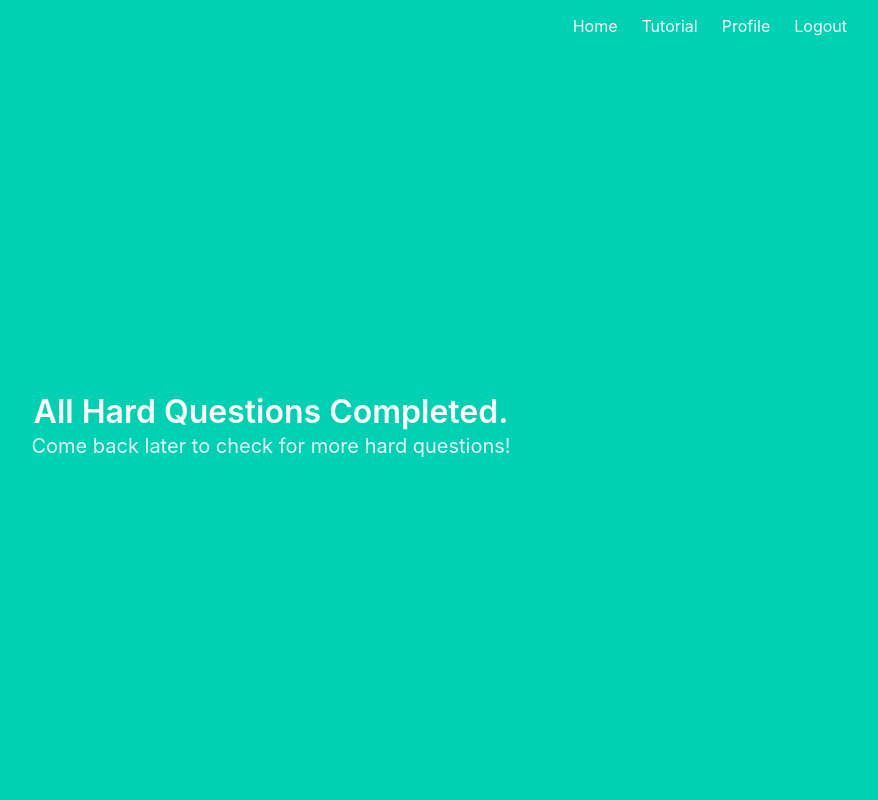
After one commit to PallavHingu/VennDiagramQuiz-WebApp, a Flask app: page /completed-all-questions in a window 1280 px wide. The commit adds this page. Shown: the whole page, without its empty margins (369-1247 px from the left). Run offline with Flask 2, Linux system fonts and the light colour scheme; a user stored in the database is signed in.

Commit message:
added first version of hard questions

```diff
--- a/project/main.py
+++ b/project/main.py
@@ -1,7 +1,8 @@
-from flask import Blueprint, render_template
+import random
+from flask import Blueprint, jsonify, render_template, request
 from flask_login import current_user, login_required
 
-from .models import User
+from .models import User, Questions, History
 from . import db
 
 main = Blueprint('main', __name__)
@@ -34,7 +35,120 @@ def leaderboard():
 def easyQuestions():
     return render_template('easyQuestions.html')
 
+
+@main.route('/hardQuestions', methods=['POST', 'GET'])
+@login_required
+def hardQuestions1():
+    print("request", request.args)
+    data = {}
+    for key, value in request.form.items():
+        data[key] = value
+
+    print("data", data)
+
+
+    done_all_qs = False
+    all_done_qs = History.query.filter_by(user_id=current_user.id).all()
+    all_done_qs_ids = []
+    for qs in all_done_qs:
+        all_done_qs_ids.append(qs.question_id)
+    all_existing_qs = Questions.query.filter_by(difficulty=1).all()
+    all_existing_qs_ids = []
+    for qs in all_existing_qs:
+        all_existing_qs_ids.append(qs.id)
+
+    left_questions_ids = list(set(all_existing_qs_ids) - set(all_done_qs_ids))
+
+    if len(left_questions_ids) == 0:
+        return jsonify(["finished", "finished"])
+
+    try:
+        last_Q_num = data['question_number']
+        this_Q_num = int(last_Q_num) + 1
+
+        last_Q = Questions.query.filter_by(question=data['question_text']).first()
+        last_Q_id = last_Q.id
+        last_Q_answer = last_Q.answer
+
+        left_questions_ids.remove(last_Q_id)
+        print("left_questions_ids line 74", left_questions_ids)
+        if len(left_questions_ids) == 0:
+            return jsonify(["finished", "finished"])
+
+        this_Q_id = random.choice(left_questions_ids)
+        print("this_Q_id", this_Q_id)
+        this_Q = Questions.query.filter_by(id=this_Q_id).first()
+        this_Q_text = this_Q.question
+
+        if last_Q_answer == data['input_answer']:
+            # what happens when right answer
+            print("CORRECT ANSWER")
+            current_user.points += 100
+            db.session.commit()
+            is_correct = True
+        else:
+            print("WRONG ANSWER")
+            is_correct = False
+
+
+
+        # add completed question to history
+        new_history = History(user_id=current_user.id, question_id=last_Q_id, correct=is_correct)
+        print("saved to histroy")
+        db.session.add(new_history)
+        db.session.commit()
+
+    except Exception as e:
+        print("ERROR", e)
+        last_Q_num = data['question_number']
+        this_Q_num = int(last_Q_num) + 1 # Usually takes value 1
+        print("left_questions_ids (for exception)", left_questions_ids)
+        this_Q_id = random.choice(left_questions_ids) # Change to random I think
+        this_Q = Questions.query.filter_by(id=this_Q_id).first()
+        this_Q_text = this_Q.question
+
+
+
+    all_done_qs = History.query.filter_by(user_id=current_user.id).all()
+    all_done_qs_ids = []
+    for qs in all_done_qs:
+        all_done_qs_ids.append(qs.question_id)
+    left_questions_ids = list(set(all_existing_qs_ids) - set(all_done_qs_ids))
+
+    if len(left_questions_ids) == 0:
+        return jsonify(["finished", "finished"])
+
+
+    data_list = []
+
+    data_list.append(this_Q_num)
+    data_list.append(this_Q_text)
+
+    return jsonify(data_list)
+
+
+@main.route('/completed-all-questions')
+@login_required
+def completedAllQuestions():
+    return render_template('allHardQuestionsCompletedOnce.html')
+
 @main.route('/hard-questions')
 @login_required
 def hardQuestions():
     return render_template('hardQuestions.html')
+
+# @main.route('/hard-questions/<question_text>', methods=["POST"])
+# @login_required
+# def hardQuestions_check(question_text):
+#     question = Questions.query.filter_by(question=question_text).first()
+#     question_answer = question.answer
+#     user_answer = request.form.get('answer')
+#     print("USER", user_answer)
+#     print("ACTUAL", question_answer)
+
+#     if user_answer == question_answer:
+#         print(">>>>>>>>>>CORRECT Answer!")
+#         return "CHECKED"
+
+#     print(">>>>>>>>>>WRONG Answer!")
+#     return "CHECKED"
--- /dev/null
+++ b/project/templates/allHardQuestionsCompletedOnce.html
@@ -0,0 +1,13 @@
+{% extends "base.html" %}
+
+{% block content %}
+
+<h1 class="title">
+    All Hard Questions Completed.
+</h1>
+
+<h2 class="subtitle">
+    Come back later to check for more hard questions!
+</h2>
+
+{% endblock %}
--- a/project/templates/base.html
+++ b/project/templates/base.html
@@ -5,7 +5,7 @@
     <meta charset="utf-8">
     <meta http-equiv="X-UA-Compatible" content="IE=edge">
     <meta name="viewport" content="width=device-width, initial-scale=1">
-    <title>Eleven PLus Exams Tool</title>
+    <title>Venn Diagram Tool</title>
     <link rel="stylesheet" href="https://cdnjs.cloudflare.com/ajax/libs/bulma/0.7.2/css/bulma.min.css" />
 </head>
 
```
Also changed, not shown: project/models.py (+13 -0 lines), project/templates/hardQuestions.html (+84 -1 lines), project/db.sqlite, 1 other file.
